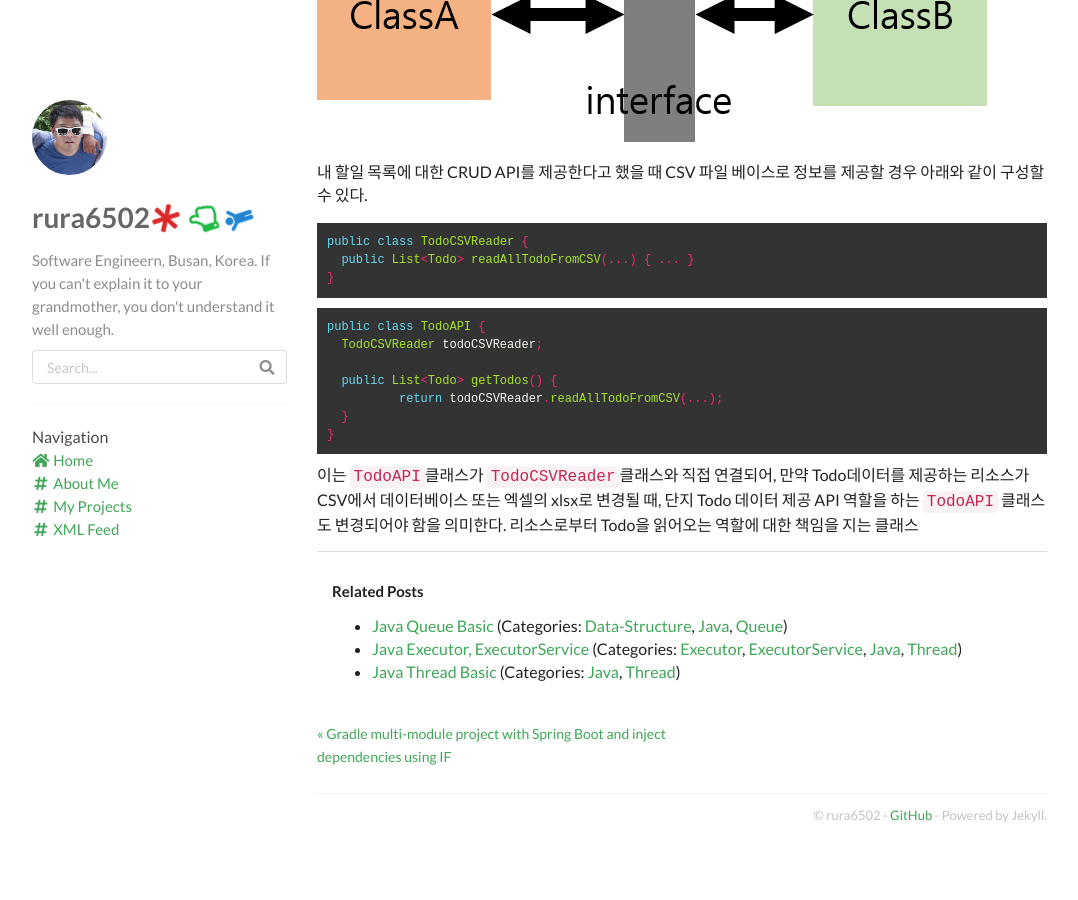
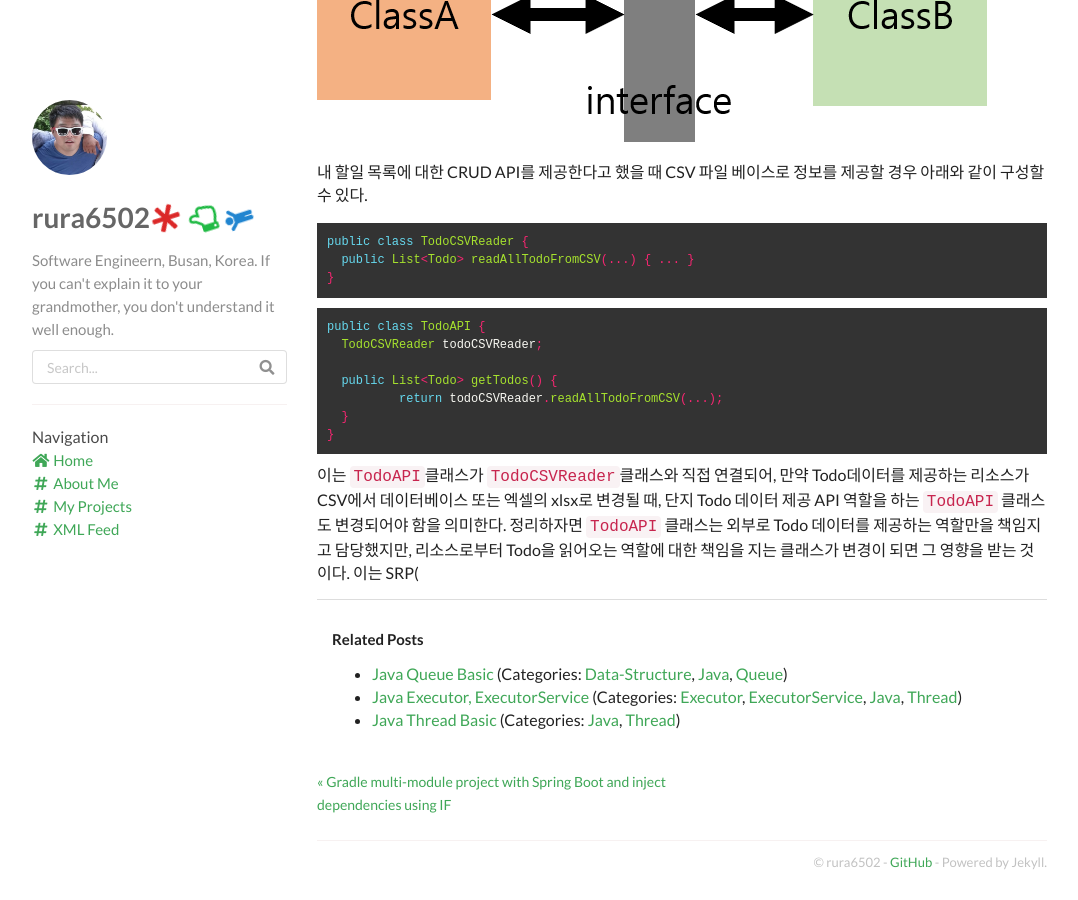
Before and after one commit to rura6502/rura6502.github.io, a Jekyll site: the page built from _posts/2020-08-16-프로그램 설계 원칙 - KISS, DRY.md, in a window 1280 px wide and 900 px high, scrolled down 2446 px. Shown: the whole window, without its empty margins (53-1131 px from the left). Built offline with Jekyll 4.4.1, drawn with Linux system fonts in a browser that asks for light colours; nearby versions of some CDN libraries; comment, search, counter and statistics services are not loaded; before the commit the page ends 3299 px from its top, so only the background shows below that.

Commit message:
_posts/2020-08-16-프로그램 설계 원칙 - KISS, DRY.md updated from https://stackedit.io/

````diff
--- a/_posts/2020-08-16-프로그램 설계 원칙 - KISS, DRY.md
+++ b/_posts/2020-08-16-프로그램 설계 원칙 - KISS, DRY.md
@@ -110,9 +110,9 @@ public class TodoAPI {
   }
 }
 ```
-이는 `TodoAPI`클래스가 `TodoCSVReader`클래스와 직접 연결되어, 만약 Todo데이터를 제공하는 리소스가 CSV에서 데이터베이스 또는 엑셀의 xlsx로 변경될 때, 단지 Todo 데이터 제공 API 역할을 하는 `TodoAPI` 클래스도 변경되어야 함을 의미한다. 리소스로부터 Todo을 읽어오는 역할에 대한 책임을 지는 클래스
+이는 `TodoAPI`클래스가 `TodoCSVReader`클래스와 직접 연결되어, 만약 Todo데이터를 제공하는 리소스가 CSV에서 데이터베이스 또는 엑셀의 xlsx로 변경될 때, 단지 Todo 데이터 제공 API 역할을 하는 `TodoAPI` 클래스도 변경되어야 함을 의미한다. 정리하자면 `TodoAPI` 클래스는 외부로 Todo 데이터를 제공하는 역할만을 책임지고 담당했지만, 리소스로부터 Todo을 읽어오는 역할에 대한 책임을 지는 클래스가 변경이 되면 그 영향을 받는 것이다. 이는 SRP(
 <!--stackedit_data:
-eyJoaXN0b3J5IjpbLTE0NjUyMTA3NjcsLTEwNDY3NDg0NjgsLT
-E1NDc1MjE4ODQsMjAwNDQyODQ3Nyw4MDIzNDI0MDIsLTE5MDgz
-ODM1ODIsOTAzMzcyODg0LC04MDk5MDYzNjZdfQ==
+eyJoaXN0b3J5IjpbODU2MTYwODU0LC0xMDQ2NzQ4NDY4LC0xNT
+Q3NTIxODg0LDIwMDQ0Mjg0NzcsODAyMzQyNDAyLC0xOTA4Mzgz
+NTgyLDkwMzM3Mjg4NCwtODA5OTA2MzY2XX0=
 -->
````
